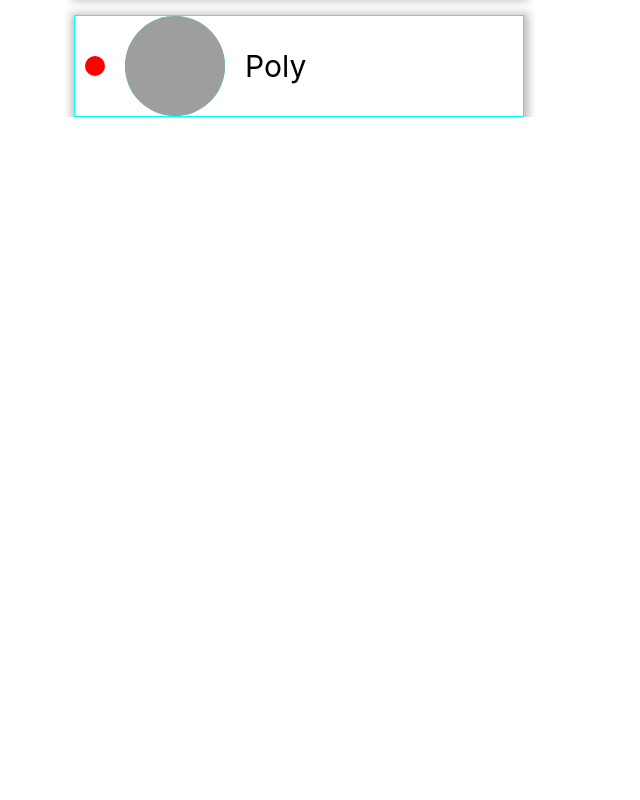
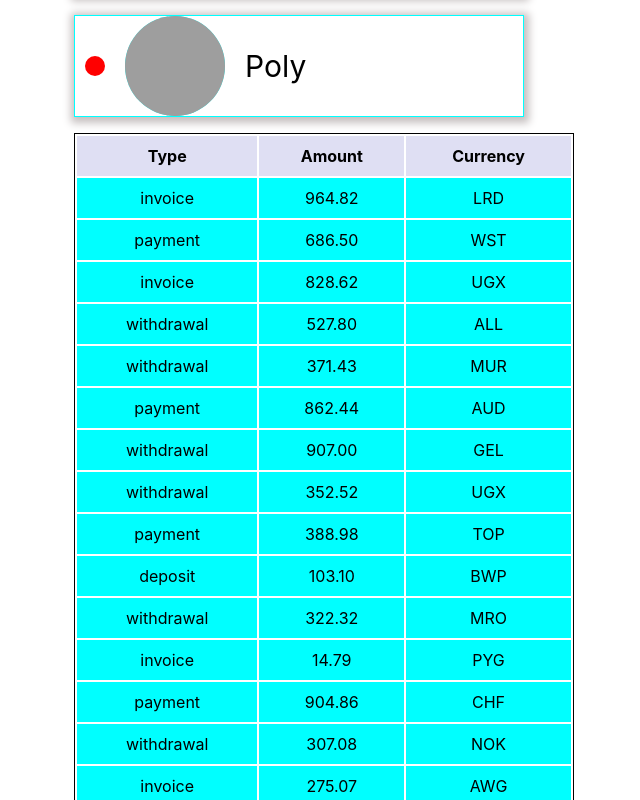
Before and after one commit to Mark-Nelovka/goit-react-hw-01-components, a React (Create React App) app: page / in a window 1280 px wide. Shown: the part 1240-2040 px from the top of the page, without its empty margins (341-981 px from the left). Before the commit the page ends 1357 px from the top, so only its background shows below. Built offline with nearby package versions, Linux system fonts and the light colour scheme; grey boxes are pictures that could not be loaded.

Commit message:
Task 4 ~done

```diff
--- a/src/FriendList/FriendList.js
+++ b/src/FriendList/FriendList.js
@@ -7,9 +7,9 @@
         return (
           <li key={id} className={s.item}>
             {isOnline ? (
-              <span className={s.statusOn}>{isOnline}</span>
+              <span className={s.statusOn}></span>
             ) : (
-              <span className={s.statusOf}>{isOnline}</span>
+              <span className={s.statusOf}></span>
             )}
             <img
               className={s.avatar}
@@ -18,6 +18,10 @@
               width="48"
             />
             <p className={s.name}>{name}</p>
+            <button type="button" className={s.btn}>
+              Написать {name}
+            </button>
+            {/* <p ></p> */}
           </li>
         );
       })}
--- a/src/FriendList/FriendList.module.css
+++ b/src/FriendList/FriendList.module.css
@@ -9,7 +9,23 @@
   display: flex;
   align-items: center;
   box-shadow: 1px 2px 8px 4px rgb(197, 191, 191);
-  /* justify-content: center; */
+}
+
+.item:hover {
+  transform: translateX(30px);
+}
+
+.item:hover .btn {
+  opacity: 1;
+}
+
+.btn {
+  margin: 0 auto;
+  font-size: 20px;
+  opacity: 0;
+  background-color: rgb(243, 239, 239);
+  border-radius: 15px;
+  border: none;
 }
 
 .item:not(:last-child) {
--- /dev/null
+++ b/src/Transaction/Transactions.js
@@ -0,0 +1,26 @@
+import PromptTypes from "prop-types";
+import s from "./Transactions.module.css";
+export default function TransactionHistory({ items }) {
+  return (
+    <table className={s.transactionHistory}>
+      <thead>
+        <tr className={s.trHead}>
+          <th className={s.tD}>Type</th>
+          <th className={s.tD}>Amount</th>
+          <th className={s.tD}>Currency</th>
+        </tr>
+      </thead>
+      {items.map(({ id, amount, currency, type }) => {
+        return (
+          <tbody key={id} className={s.tBody}>
+            <tr className={s.tR}>
+              <td className={s.tD}>{type}</td>
+              <td className={s.tD}>{amount}</td>
+              <td className={s.tD}>{currency}</td>
+            </tr>
+          </tbody>
+        );
+      })}
+    </table>
+  );
+}
--- /dev/null
+++ b/src/Transaction/Transactions.module.css
@@ -0,0 +1,21 @@
+.transactionHistory {
+  width: 500px;
+  border: 1px solid black;
+}
+
+.tBody {
+  text-align: center;
+  width: 20px;
+}
+
+.trHead {
+  background-color: rgb(223, 223, 243);
+}
+
+.tR {
+  background-color: aqua;
+}
+
+.tD {
+  padding: 10px 10px;
+}
--- /dev/null
+++ b/src/TransactionsApp.js
@@ -0,0 +1,5 @@
+import TransactionHistory from "./Transaction/Transactions";
+import transactions from "./transactions.json";
+export default function TransactionsApp() {
+  return <TransactionHistory items={transactions} />;
+}
--- a/src/index.js
+++ b/src/index.js
@@ -6,6 +6,7 @@
 // import { doc } from "prettier";
 import StatisticsApp from "./Statistics";
 import FriendListApp from "./FriendListApp";
+import TransactionsApp from "./TransactionsApp";
 
 const div = document.querySelector("#root");
 
@@ -14,6 +15,7 @@
     <ProfileApp />
     <StatisticsApp />
     <FriendListApp />
+    <TransactionsApp />
   </React.StrictMode>,
   div
 );
--- /dev/null
+++ b/src/transactions.json
@@ -0,0 +1,122 @@
+[
+  {
+    "id": "1e0700a2-5183-4291-85cc-2065a036a683",
+    "type": "invoice",
+    "amount": "964.82",
+    "currency": "LRD"
+  },
+  {
+    "id": "a30f821b-4d25-4ff0-abdd-e340b3f0dd2b",
+    "type": "payment",
+    "amount": "686.50",
+    "currency": "WST"
+  },
+  {
+    "id": "44dca67a-8e5a-4798-bf8e-b15efd4e1abd",
+    "type": "invoice",
+    "amount": "828.62",
+    "currency": "UGX"
+  },
+  {
+    "id": "ea8ed3dc-2b68-4a53-905a-53ecb0adef33",
+    "type": "withdrawal",
+    "amount": "527.80",
+    "currency": "ALL"
+  },
+  {
+    "id": "ea76146a-0b00-4b80-bc02-a8c822176712",
+    "type": "withdrawal",
+    "amount": "371.43",
+    "currency": "MUR"
+  },
+  {
+    "id": "63ca02f9-d637-46b5-9237-f3b24425e029",
+    "type": "payment",
+    "amount": "862.44",
+    "currency": "AUD"
+  },
+  {
+    "id": "ed0263e8-59a5-4bf1-87e0-2bb88e53dc34",
+    "type": "withdrawal",
+    "amount": "907.00",
+    "currency": "GEL"
+  },
+  {
+    "id": "6013bad0-750c-4691-8bc2-d8f2b43969c4",
+    "type": "withdrawal",
+    "amount": "352.52",
+    "currency": "UGX"
+  },
+  {
+    "id": "252c7be4-8b06-4fa7-8d42-61fb835b70d5",
+    "type": "payment",
+    "amount": "388.98",
+    "currency": "TOP"
+  },
+  {
+    "id": "4eaab41b-b967-40ac-82ed-85fc66f646f1",
+    "type": "deposit",
+    "amount": "103.10",
+    "currency": "BWP"
+  },
+  {
+    "id": "9648a350-8469-42d5-8bf3-18090de5fe67",
+    "type": "withdrawal",
+    "amount": "322.32",
+    "currency": "MRO"
+  },
+  {
+    "id": "9c5c25fb-1a95-4b2f-8d1f-4c4426d677cc",
+    "type": "invoice",
+    "amount": "14.79",
+    "currency": "PYG"
+  },
+  {
+    "id": "43ef232c-80e9-4d6f-b48a-b22405620de3",
+    "type": "payment",
+    "amount": "904.86",
+    "currency": "CHF"
+  },
+  {
+    "id": "5161682e-e620-4019-ab0a-24ceb10fbd20",
+    "type": "withdrawal",
+    "amount": "307.08",
+    "currency": "NOK"
+  },
+  {
+    "id": "7b119d71-42e6-4c42-a141-6818b07bb9ff",
+    "type": "invoice",
+    "amount": "275.07",
+    "currency": "AWG"
+  },
+  {
+    "id": "a4f65722-65c4-4c28-b1f4-b8ed988bb205",
+    "type": "deposit",
+    "amount": "213.10",
+    "currency": "STD"
+  },
+  {
+    "id": "c6e5784b-0ca3-48d6-86e5-b5128af5a523",
+    "type": "invoice",
+    "amount": "116.11",
+    "currency": "CUP CUC"
+  },
+  {
+    "id": "c9ebed6a-3a02-4b49-ac0d-0534b51f2bfd",
+    "type": "invoice",
+    "amount": "878.67",
+    "currency": "HKD"
+  },
+  {
+    "id": "a4a98b0e-b22c-438b-9f83-de2df52110c8",
+    "type": "invoice",
+    "amount": "725.03",
+    "currency": "UYU UYI"
+  },
+  {
+    "id": "b39bfa7a-0166-4c47-94d6-87d20590f746",
+    "type": "payment",
+    "amount": "405.45",
+    "currency": "MDL"
+  }
+]
```
Also changed, not shown: 1 other file (tests, documents, lock files or other folders).
